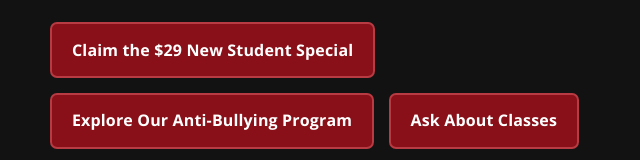
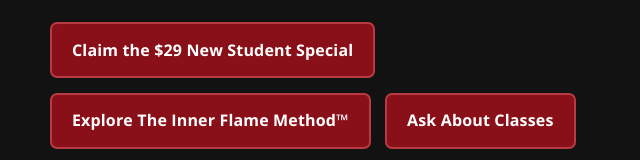
Before and after one commit to btmma-sudo/btmma, an Astro site: page /kids-martial-arts in a window 1280 px wide. Shown: the part 843-1003 px from the top of the page, 0-640 px from the left. Built offline with nearby package versions, Linux system fonts and the light colour scheme; Astro itself is replaced by a stand-in of ours.

Commit message:
Brand anti-bullying program as The Inner Flame Method

```diff
--- a/src/pages/kids-martial-arts.astro
+++ b/src/pages/kids-martial-arts.astro
@@ -131,7 +131,7 @@ const serviceSchema = {
           <p class="kids-lead">Some kids are shy. Some have energy to spare. Some just need a place where they can feel proud of themselves. At Burning Tree, we meet them where they are and help them keep growing.</p>
           <div class="kids-actions">
             <a class="kids-button" href="/29-trial/?from=kids">Claim the $29 New Student Special</a>
-            <a class="kids-button" href="/anti-bullying/">Explore Our Anti-Bullying Program</a>
+            <a class="kids-button" href="/anti-bullying/">Explore The Inner Flame Method™</a>
             <a class="kids-button program-inquiry-button" href="#class-inquiry">Ask About Classes</a>
             <a class="kids-secondary" href="#kids-schedule-heading">See Class Times</a>
           </div>
```
